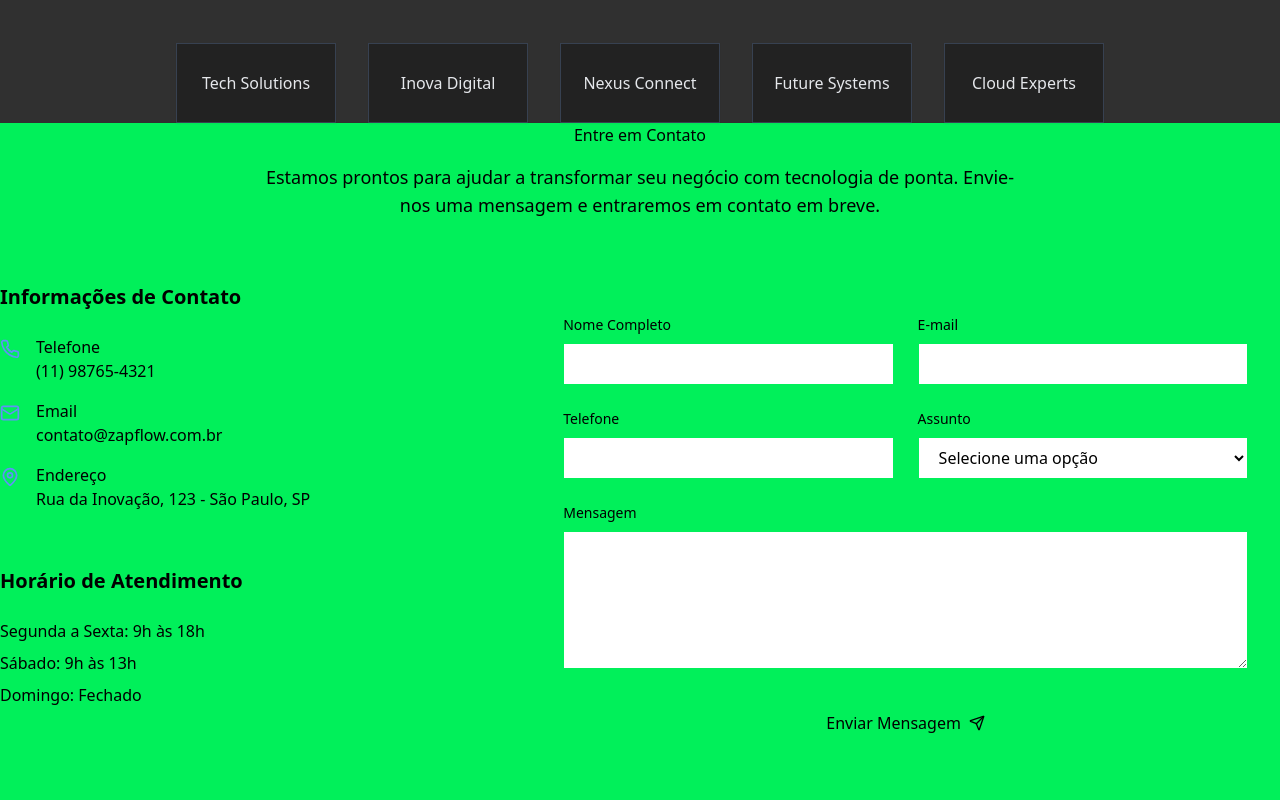
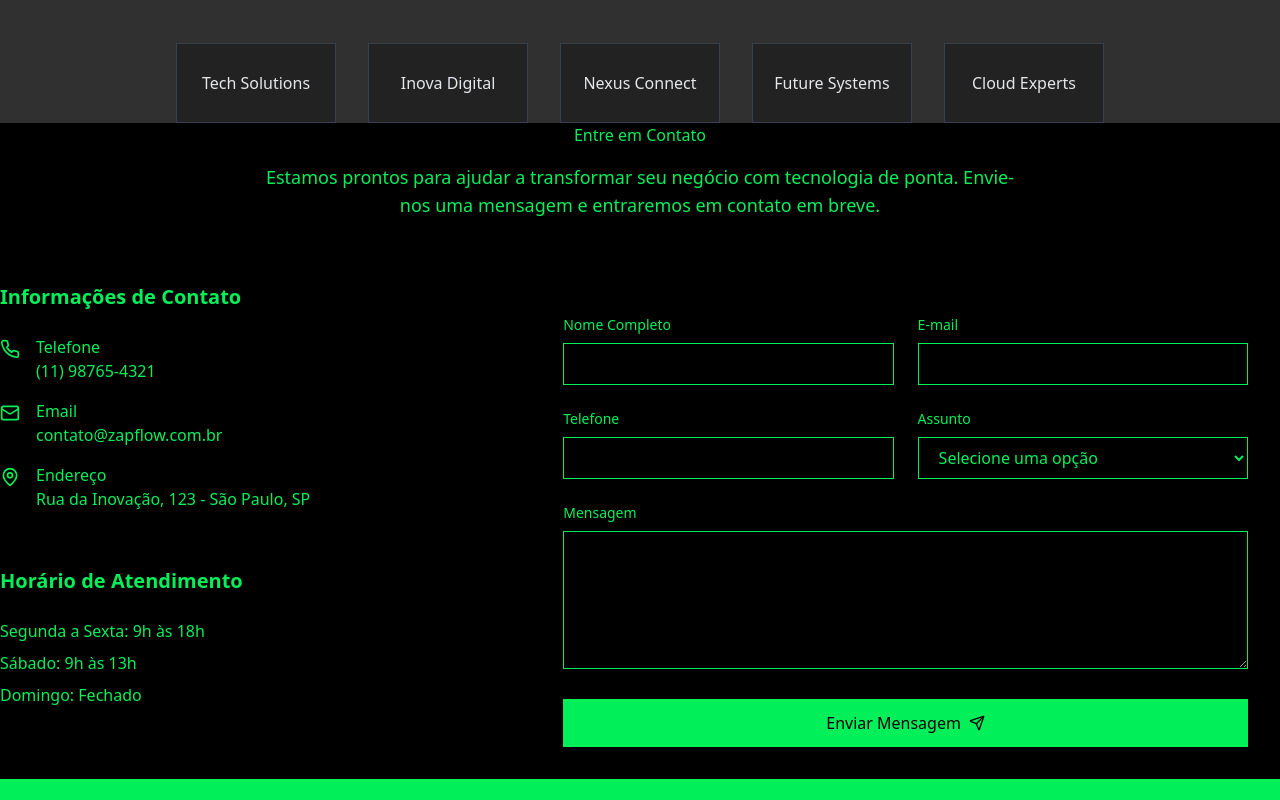
Before and after one commit to Naran-br/zapflow-digital-nexus-87, a React (Vite) app: page / in a window 1280 px wide. Shown: the part 4720-5520 px from the top of the page. Built offline with nearby package versions, Linux system fonts and the light colour scheme.

Commit message:
feat: Style contact section
Apply black background and green text to the contact section.

```diff
--- a/src/components/ContactSection.tsx
+++ b/src/components/ContactSection.tsx
@@ -37,11 +37,11 @@ const ContactSection = () => {
   };
 
   return (
-    <section id="contact" className="section bg-zapflow-950 text-black">
+    <section id="contact" className="section bg-black text-zapflow-500">
       <div className="container-custom">
         <div className="text-center max-w-3xl mx-auto mb-16">
-          <h2 className="mb-4 text-black">Entre em Contato</h2>
-          <p className="text-black text-lg">
+          <h2 className="mb-4 text-zapflow-500">Entre em Contato</h2>
+          <p className="text-zapflow-500 text-lg">
             Estamos prontos para ajudar a transformar seu negócio com tecnologia
             de ponta. Envie-nos uma mensagem e entraremos em contato em breve.
           </p>
@@ -50,56 +50,56 @@ const ContactSection = () => {
         <div className="grid grid-cols-1 lg:grid-cols-5 gap-12">
           <div className="lg:col-span-2 space-y-8">
             <div>
-              <h3 className="text-xl font-semibold mb-6 text-black">Informações de Contato</h3>
+              <h3 className="text-xl font-semibold mb-6 text-zapflow-500">Informações de Contato</h3>
               <div className="space-y-4">
                 <div className="flex items-start">
-                  <Phone className="text-zapflow-400 mr-4 mt-1" size={20} />
+                  <Phone className="text-zapflow-500 mr-4 mt-1" size={20} />
                   <div>
-                    <h4 className="font-medium text-black">Telefone</h4>
-                    <p className="text-black">(11) 98765-4321</p>
+                    <h4 className="font-medium text-zapflow-500">Telefone</h4>
+                    <p className="text-zapflow-500">(11) 98765-4321</p>
                   </div>
                 </div>
                 <div className="flex items-start">
-                  <Mail className="text-zapflow-400 mr-4 mt-1" size={20} />
+                  <Mail className="text-zapflow-500 mr-4 mt-1" size={20} />
                   <div>
-                    <h4 className="font-medium text-black">Email</h4>
-                    <p className="text-black">contato@zapflow.com.br</p>
+                    <h4 className="font-medium text-zapflow-500">Email</h4>
+                    <p className="text-zapflow-500">contato@zapflow.com.br</p>
                   </div>
                 </div>
                 <div className="flex items-start">
-                  <MapPin className="text-zapflow-400 mr-4 mt-1" size={20} />
+                  <MapPin className="text-zapflow-500 mr-4 mt-1" size={20} />
                   <div>
-                    <h4 className="font-medium text-black">Endereço</h4>
-                    <p className="text-black">Rua da Inovação, 123 - São Paulo, SP</p>
+                    <h4 className="font-medium text-zapflow-500">Endereço</h4>
+                    <p className="text-zapflow-500">Rua da Inovação, 123 - São Paulo, SP</p>
                   </div>
                 </div>
               </div>
             </div>
 
             <div className="pt-6">
-              <h3 className="text-xl font-semibold mb-6 text-black">Horário de Atendimento</h3>
+              <h3 className="text-xl font-semibold mb-6 text-zapflow-500">Horário de Atendimento</h3>
               <div className="space-y-2">
-                <p className="text-black">Segunda a Sexta: 9h às 18h</p>
-                <p className="text-black">Sábado: 9h às 13h</p>
-                <p className="text-black">Domingo: Fechado</p>
+                <p className="text-zapflow-500">Segunda a Sexta: 9h às 18h</p>
+                <p className="text-zapflow-500">Sábado: 9h às 13h</p>
+                <p className="text-zapflow-500">Domingo: Fechado</p>
               </div>
             </div>
           </div>
 
           <div className="lg:col-span-3">
             {submitted ? (
-              <div className="bg-zapflow-900 p-8 rounded-lg h-full flex flex-col items-center justify-center text-center">
-                <CheckCircle className="h-16 w-16 text-green-500 mb-4" />
-                <h3 className="text-xl font-semibold mb-2 text-black">Mensagem Enviada!</h3>
-                <p className="text-black">
+              <div className="bg-black p-8 rounded-lg h-full flex flex-col items-center justify-center text-center">
+                <CheckCircle className="h-16 w-16 text-zapflow-500 mb-4" />
+                <h3 className="text-xl font-semibold mb-2 text-zapflow-500">Mensagem Enviada!</h3>
+                <p className="text-zapflow-500">
                   Obrigado por entrar em contato. Retornaremos em breve.
                 </p>
               </div>
             ) : (
-              <form onSubmit={handleSubmit} className="bg-zapflow-900 p-8 rounded-lg">
+              <form onSubmit={handleSubmit} className="bg-black p-8 rounded-lg">
                 <div className="grid grid-cols-1 md:grid-cols-2 gap-6 mb-6">
                   <div>
-                    <label htmlFor="name" className="block text-sm font-medium text-black mb-2">
+                    <label htmlFor="name" className="block text-sm font-medium text-zapflow-500 mb-2">
                       Nome Completo
                     </label>
                     <input
@@ -108,12 +108,12 @@ const ContactSection = () => {
                       name="name"
                       value={formState.name}
                       onChange={handleChange}
-                      className="w-full px-4 py-2 rounded-md bg-white border border-zapflow-700 text-black focus:outline-none focus:ring-1 focus:ring-zapflow-500"
+                      className="w-full px-4 py-2 rounded-md bg-black border border-zapflow-500 text-zapflow-500 focus:outline-none focus:ring-1 focus:ring-zapflow-500"
                       required
                     />
                   </div>
                   <div>
-                    <label htmlFor="email" className="block text-sm font-medium text-black mb-2">
+                    <label htmlFor="email" className="block text-sm font-medium text-zapflow-500 mb-2">
                       E-mail
                     </label>
                     <input
@@ -122,7 +122,7 @@ const ContactSection = () => {
                       name="email"
                       value={formState.email}
                       onChange={handleChange}
-                      className="w-full px-4 py-2 rounded-md bg-white border border-zapflow-700 text-black focus:outline-none focus:ring-1 focus:ring-zapflow-500"
+                      className="w-full px-4 py-2 rounded-md bg-black border border-zapflow-500 text-zapflow-500 focus:outline-none focus:ring-1 focus:ring-zapflow-500"
                       required
                     />
                   </div>
@@ -130,7 +130,7 @@ const ContactSection = () => {
 
                 <div className="grid grid-cols-1 md:grid-cols-2 gap-6 mb-6">
                   <div>
-                    <label htmlFor="phone" className="block text-sm font-medium text-black mb-2">
+                    <label htmlFor="phone" className="block text-sm font-medium text-zapflow-500 mb-2">
                       Telefone
                     </label>
                     <input
@@ -139,11 +139,11 @@ const ContactSection = () => {
                       name="phone"
                       value={formState.phone}
                       onChange={handleChange}
-                      className="w-full px-4 py-2 rounded-md bg-white border border-zapflow-700 text-black focus:outline-none focus:ring-1 focus:ring-zapflow-500"
+                      className="w-full px-4 py-2 rounded-md bg-black border border-zapflow-500 text-zapflow-500 focus:outline-none focus:ring-1 focus:ring-zapflow-500"
                     />
                   </div>
                   <div>
-                    <label htmlFor="subject" className="block text-sm font-medium text-black mb-2">
+                    <label htmlFor="subject" className="block text-sm font-medium text-zapflow-500 mb-2">
                       Assunto
                     </label>
                     <select
@@ -151,22 +151,22 @@ const ContactSection = () => {
                       name="subject"
                       value={formState.subject}
                       onChange={handleChange}
-                      className="w-full px-4 py-2 rounded-md bg-white border border-zapflow-700 text-black focus:outline-none focus:ring-1 focus:ring-zapflow-500"
+                      className="w-full px-4 py-2 rounded-md bg-black border border-zapflow-500 text-zapflow-500 focus:outline-none focus:ring-1 focus:ring-zapflow-500"
                       required
                     >
-                      <option value="" disabled>Selecione uma opção</option>
-                      <option value="website">Criação de Sites</option>
-                      <option value="automation">Automação de Processos</option>
-                      <option value="chatbot">Chatbots com IA</option>
-                      <option value="scheduling">Agendamento Automático</option>
-                      <option value="consulting">Consultoria Tecnológica</option>
-                      <option value="other">Outro</option>
+                      <option value="" disabled className="text-zapflow-500">Selecione uma opção</option>
+                      <option value="website" className="text-black">Criação de Sites</option>
+                      <option value="automation" className="text-black">Automação de Processos</option>
+                      <option value="chatbot" className="text-black">Chatbots com IA</option>
+                      <option value="scheduling" className="text-black">Agendamento Automático</option>
+                      <option value="consulting" className="text-black">Consultoria Tecnológica</option>
+                      <option value="other" className="text-black">Outro</option>
                     </select>
                   </div>
                 </div>
 
                 <div className="mb-6">
-                  <label htmlFor="message" className="block text-sm font-medium text-black mb-2">
+                  <label htmlFor="message" className="block text-sm font-medium text-zapflow-500 mb-2">
                     Mensagem
                   </label>
                   <textarea
@@ -175,14 +175,14 @@ const ContactSection = () => {
                     rows={5}
                     value={formState.message}
                     onChange={handleChange}
-                    className="w-full px-4 py-2 rounded-md bg-white border border-zapflow-700 text-black focus:outline-none focus:ring-1 focus:ring-zapflow-500"
+                    className="w-full px-4 py-2 rounded-md bg-black border border-zapflow-500 text-zapflow-500 focus:outline-none focus:ring-1 focus:ring-zapflow-500"
                     required
                   ></textarea>
                 </div>
 
                 <button
                   type="submit"
-                  className="w-full bg-zapflow-600 hover:bg-zapflow-700 text-black py-3 px-4 rounded-md transition-colors flex items-center justify-center"
+                  className="w-full bg-zapflow-500 hover:bg-zapflow-600 text-black py-3 px-4 rounded-md transition-colors flex items-center justify-center"
                 >
                   Enviar Mensagem
                   <Send size={16} className="ml-2" />
```
